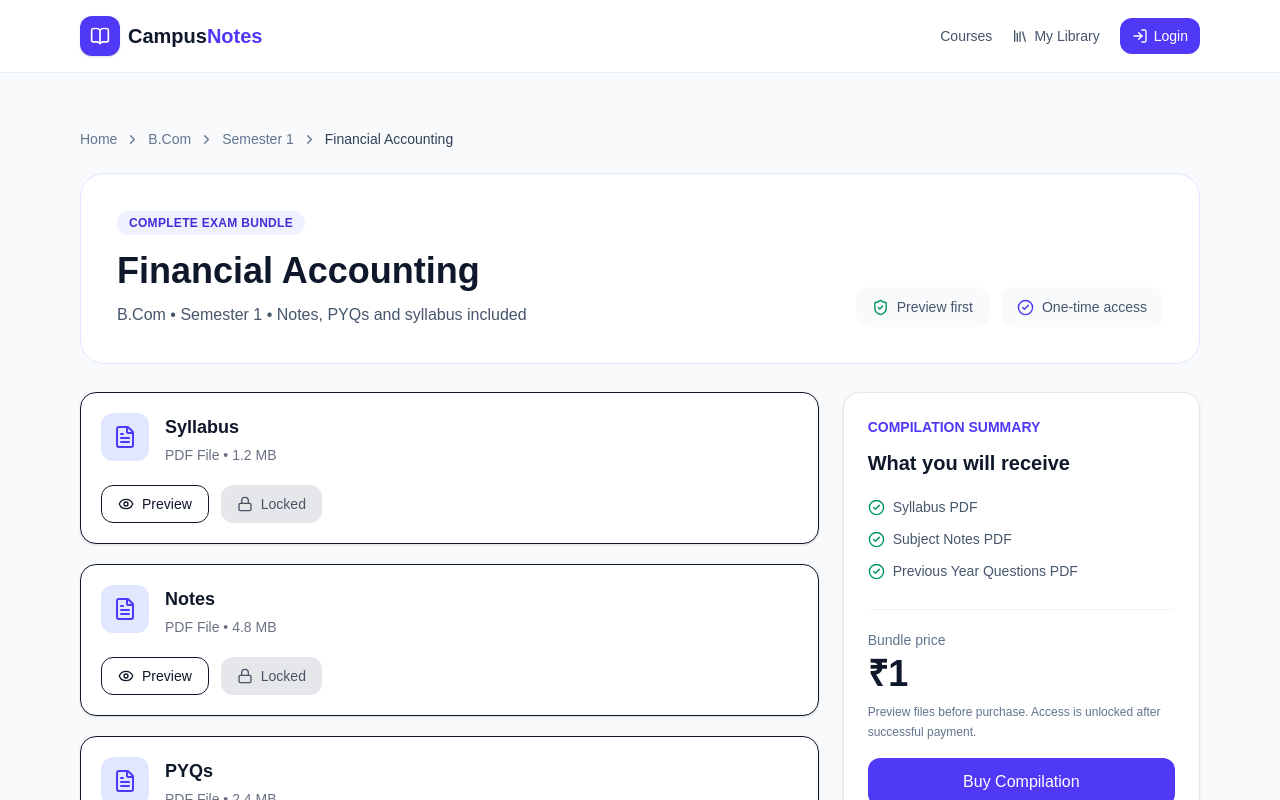
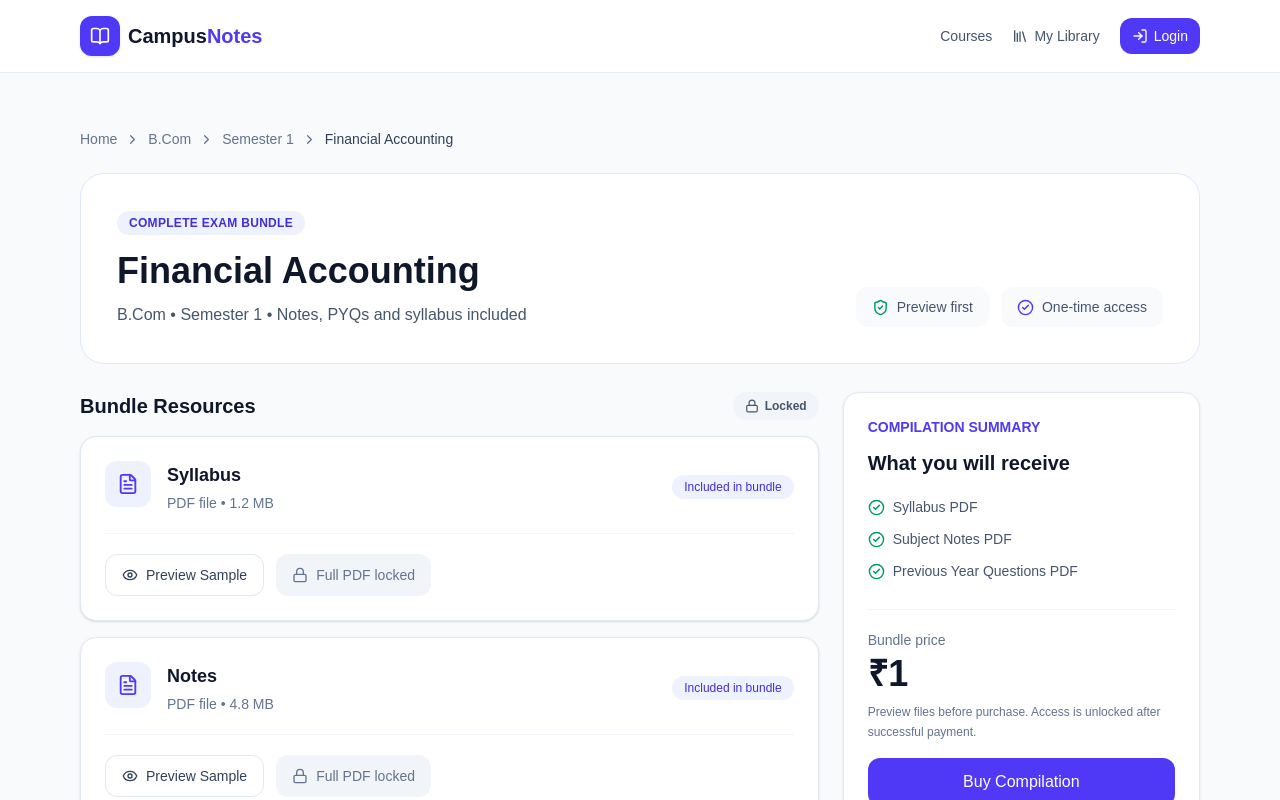
Before and after one commit to skmr68022-bot/campusnotes, a Next.js app in the folder campusnote/: page /subject/bcom/sem1/financial-accounting in a window 1280 px wide. Shown: the top 800 px of the page. Built offline with nearby package versions, Linux system fonts and the light colour scheme.

Commit message:
Improve resource preview and unlocked states

```diff
--- a/campusnote/components/ResourceAccess.tsx
+++ b/campusnote/components/ResourceAccess.tsx
@@ -1,7 +1,7 @@
 "use client";
 
 import { useEffect, useState } from "react";
-import { Download, Eye, FileText, Lock } from "lucide-react";
+import { CheckCircle2, Download, Eye, FileText, Lock } from "lucide-react";
 
 type Resource = {
   title: string;
@@ -14,77 +14,85 @@
   accessKey: string;
 };
 
-export default function ResourceAccess({
-  resources,
-  accessKey,
-}: ResourceAccessProps) {
+export default function ResourceAccess({ resources, accessKey }: ResourceAccessProps) {
   const [paid, setPaid] = useState(false);
+  const [ready, setReady] = useState(false);
 
   useEffect(() => {
     setPaid(localStorage.getItem(`paid_${accessKey}`) === "true");
+    setReady(true);
   }, [accessKey]);
 
   return (
-    <div className="lg:col-span-2 space-y-5">
+    <div className="space-y-4 lg:col-span-2">
+      <div className="flex items-center justify-between gap-3">
+        <h2 className="text-xl font-semibold text-slate-900">Bundle Resources</h2>
+        {ready && paid ? (
+          <span className="flex items-center gap-1.5 rounded-full bg-emerald-50 px-3 py-1.5 text-xs font-semibold text-emerald-700">
+            <CheckCircle2 size={14} /> Unlocked
+          </span>
+        ) : (
+          <span className="flex items-center gap-1.5 rounded-full bg-slate-100 px-3 py-1.5 text-xs font-semibold text-slate-600">
+            <Lock size={14} /> Locked
+          </span>
+        )}
+      </div>
+
       {resources.map((item) => {
         const previewFile = item.file.replace(".pdf", "-preview.pdf");
 
         return (
-          <div
-            key={item.title}
-            className="bg-white border rounded-2xl p-5 shadow-sm"
-          >
-            <div className="flex gap-4">
-              <div className="bg-indigo-100 p-3 rounded-xl h-fit">
-                <FileText className="text-indigo-600" />
+          <article key={item.title} className="rounded-2xl border border-slate-200 bg-white p-5 shadow-sm sm:p-6">
+            <div className="flex flex-col justify-between gap-4 sm:flex-row sm:items-center">
+              <div className="flex gap-4">
+                <div className="h-fit rounded-xl bg-indigo-50 p-3 text-indigo-600">
+                  <FileText size={22} />
+                </div>
+                <div>
+                  <h3 className="text-lg font-semibold text-slate-900">{item.title}</h3>
+                  <p className="mt-1 text-sm text-slate-500">PDF file • {item.size}</p>
+                </div>
               </div>
-
-              <div>
-                <h2 className="font-semibold text-lg">{item.title}</h2>
-                <p className="text-sm text-gray-500 mt-1">
-                  PDF File • {item.size}
-                </p>
-              </div>
+              <span className="w-fit rounded-full bg-indigo-50 px-3 py-1 text-xs font-medium text-indigo-700">
+                Included in bundle
+              </span>
             </div>
 
-            <div className="flex flex-wrap gap-3 mt-5">
+            <div className="mt-5 flex flex-wrap gap-3 border-t border-slate-100 pt-5">
               <a
                 href={previewFile}
                 target="_blank"
-                className="flex items-center gap-2 border px-4 py-2 rounded-xl text-sm"
+                rel="noopener noreferrer"
+                className="flex items-center gap-2 rounded-xl border border-slate-200 px-4 py-2.5 text-sm font-medium text-slate-700 hover:border-indigo-200 hover:text-indigo-700"
               >
-                <Eye size={16} />
-                Preview
+                <Eye size={16} /> Preview Sample
               </a>
 
-              {paid ? (
+              {ready && paid ? (
                 <>
                   <a
                     href={item.file}
                     target="_blank"
-                    className="flex items-center gap-2 border px-4 py-2 rounded-xl text-sm"
+                    rel="noopener noreferrer"
+                    className="flex items-center gap-2 rounded-xl border border-indigo-200 px-4 py-2.5 text-sm font-medium text-indigo-700 hover:bg-indigo-50"
                   >
-                    <Eye size={16} />
-                    View Full
+                    <Eye size={16} /> View Full
                   </a>
-
                   <a
                     href={item.file}
                     download
-                    className="flex items-center gap-2 bg-indigo-600 text-white px-4 py-2 rounded-xl text-sm"
+                    className="flex items-center gap-2 rounded-xl bg-indigo-600 px-4 py-2.5 text-sm font-medium text-white hover:bg-indigo-700"
                   >
-                    <Download size={16} />
-                    Download
+                    <Download size={16} /> Download
                   </a>
                 </>
               ) : (
-                <button className="flex items-center gap-2 bg-gray-200 text-gray-600 px-4 py-2 rounded-xl text-sm">
-                  <Lock size={16} />
-                  Locked
-                </button>
+                <span className="flex items-center gap-2 rounded-xl bg-slate-100 px-4 py-2.5 text-sm font-medium text-slate-500">
+                  <Lock size={16} /> Full PDF locked
+                </span>
               )}
             </div>
-          </div>
+          </article>
         );
       })}
     </div>
```
